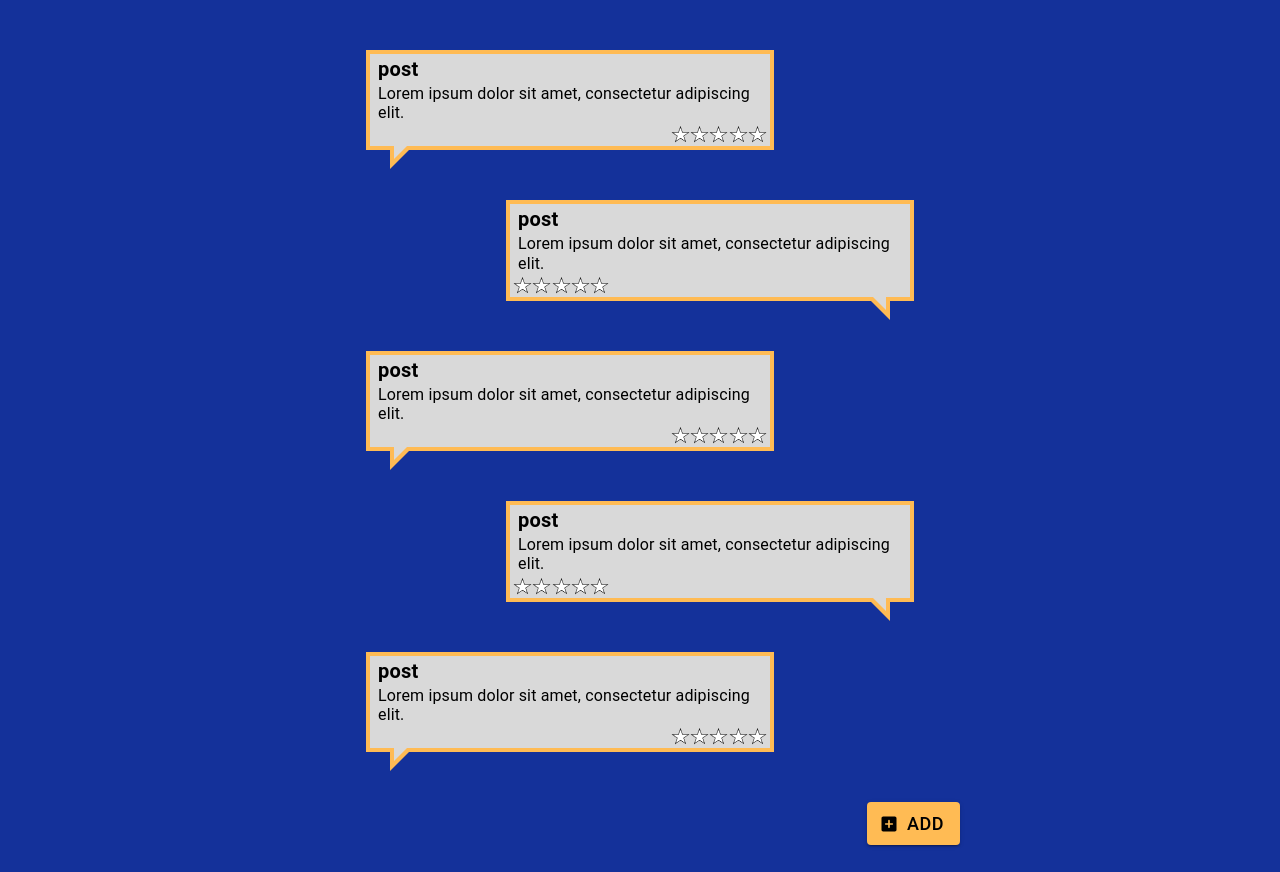
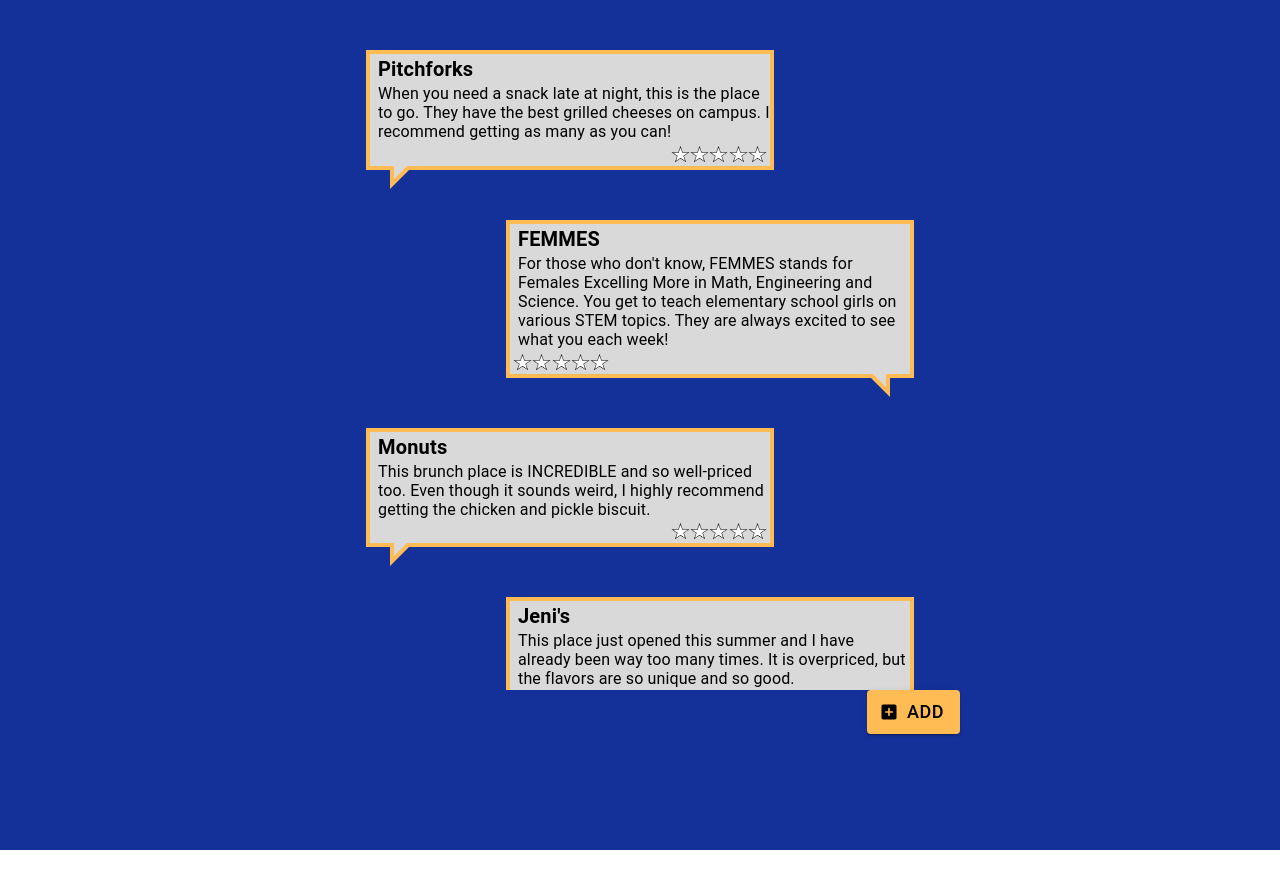
Before and after one commit to kyliemgreenwald/RateMyDuke, a React (Create React App) app in the folder rate-duke-app/: page /ratings/extracurriculars in a window 1280 px wide. After the commit the page ends 850 px from the top, so only its background shows below. Built offline with nearby package versions, Linux system fonts and the light colour scheme; the HTML template or start-up script is replaced by a standard one.

Commit message:
added reviews

```diff
--- a/rate-duke-app/src/components/SubmitRating.jsx
+++ b/rate-duke-app/src/components/SubmitRating.jsx
@@ -85,6 +85,7 @@
                                                     <MenuItem value={"dining"}>Dining</MenuItem>
                                                     <MenuItem value={"social"}>Social</MenuItem>
                                                     <MenuItem value={"sports"}>Sports</MenuItem>
+                                                    <MenuItem value={"durham"}>Durham Life</MenuItem>
                                                 </Select>
                                             </FormControl>
                                         </Grid>
--- a/rate-duke-app/src/pages/Extracurriculars.css
+++ b/rate-duke-app/src/pages/Extracurriculars.css
@@ -98,7 +98,7 @@
     height: 100%;
     width: 100%;
     padding-top: 50px;
-    padding-bottom: 70px;
+    padding-bottom: 160px;
   }
   .star {
     box-sizing: border-box;
@@ -113,10 +113,10 @@
 
   .scrollable-div {
     background-color: #14319A;
-    height: 540px;
+    height: 640px;
     overflow: auto;
     width: 100%;
-    margin: 20px;
+    /* margin: 20px; */
     text-align: justify;
-    padding: 10px;
+    /* padding: 10px; */
   }
--- a/rate-duke-app/src/pages/Extracurriculars.jsx
+++ b/rate-duke-app/src/pages/Extracurriculars.jsx
@@ -49,13 +49,21 @@
     return(
 
             <div className="page">
-            <div className="scrollableDiv" >
+            <div className="scrollable-div" >
             {boxList.reverse()}
-            <BoxLeft title="post" description="Lorem ipsum dolor sit amet, consectetur adipiscing elit."/>
-            <BoxRight title="post" description="Lorem ipsum dolor sit amet, consectetur adipiscing elit."/>
-            <BoxLeft title="post" description="Lorem ipsum dolor sit amet, consectetur adipiscing elit."/>
-            <BoxRight title="post" description="Lorem ipsum dolor sit amet, consectetur adipiscing elit."/>
-            <BoxLeft title="post" description="Lorem ipsum dolor sit amet, consectetur adipiscing elit."/>
+            <BoxLeft title="Pitchforks" description="When you need a snack late at night, this is the place
+            to go. They have the best grilled cheeses on campus. I recommend getting as many as you can!"/>
+            <BoxRight title="FEMMES" description="For those who don't know, FEMMES stands for Females
+            Excelling More in Math, Engineering and Science. You get to teach elementary school girls on
+            various STEM topics. They are always excited to see what you each week!"/>
+            <BoxLeft title="Monuts" description="This brunch place is INCREDIBLE and so well-priced too.
+            Even though it sounds weird, I highly recommend getting the chicken and pickle biscuit."/>
+            <BoxRight title="Jeni's" description="This place just opened this summer and I have already
+            been way too many times. It is overpriced, but the flavors are so unique and so good."/>
+            <BoxLeft title="DTech" description="Join, join, join! If you're interested in tech, do yourself
+            a favor and join this community. There is so much support that they offer, from mentorship to guidance
+            on registering for classes to recruiting prep. I cannot stress enough how glad I am that I am
+            apart of this group on campus."/>
             </div>
             <SubmitRating />
              </div>
```
